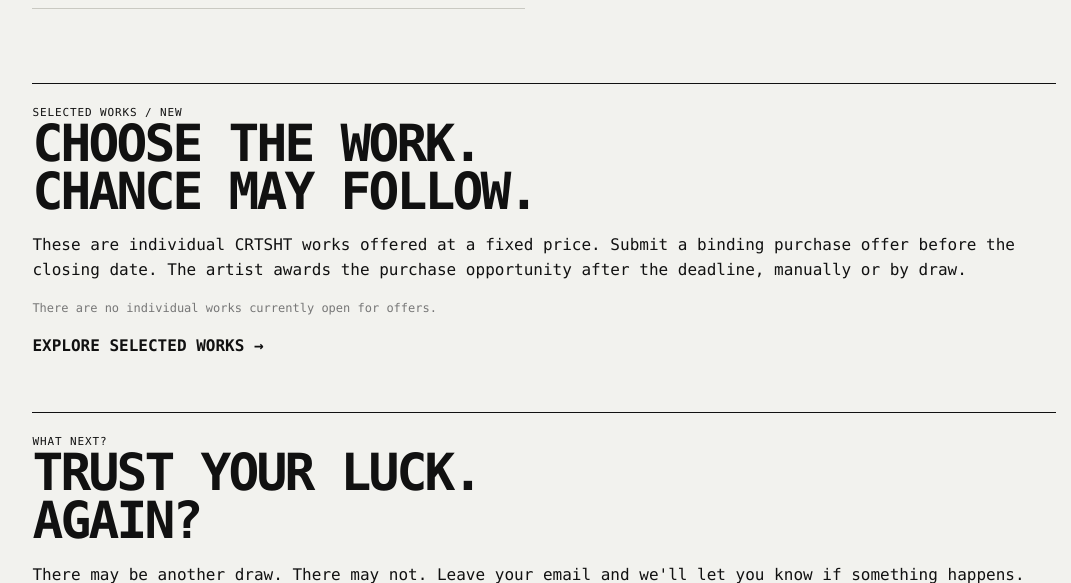
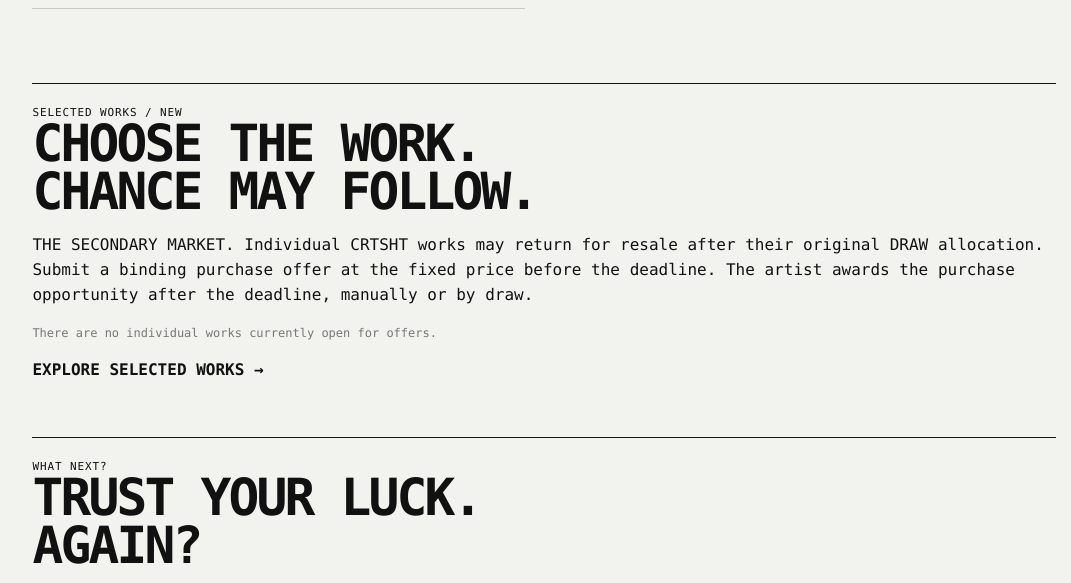
Before and after one commit to ibulla/crtsht, a PHP site: page /draw in a window 1280 px wide. Shown: the part 988-1571 px from the top of the page, without its empty margins (96-1167 px from the left). Run offline with PHP 8.4, Linux system fonts and the light colour scheme; data comes from the database, SQL or seed files in the repository; data that the repository does not hold is empty.

Commit message:
fix(draw): show previously allocated works in secondary-market listings

```diff
--- a/draw-archive.php
+++ b/draw-archive.php
@@ -37,10 +37,10 @@ $selectedDb=crt_db();
 if($selectedDb){
     try{
         crt_selected_db_timezone($selectedDb);
-        $selectedResult=$selectedDb->query("SELECT w.ID,w.CRTSHT_ID,w.PriceCHF,w.Location,w.OfferDeadline
+        $selectedResult=$selectedDb->query("SELECT w.ID,w.CRTSHT_ID,w.PriceCHF,w.Location,w.OfferDeadline,
+                 (SELECT e.DrawBatch FROM CRTSHT_Draw_Entries e WHERE e.AssignedCRTSHT=w.CRTSHT_ID AND e.Status='assigned' LIMIT 1) AS OriginalDrawBatch
           FROM CRTSHT_Selected_Works w
           WHERE w.SaleStatus='open' AND w.OfferDeadline>NOW()
-          AND NOT EXISTS(SELECT 1 FROM CRTSHT_Draw_Entries e WHERE e.AssignedCRTSHT=w.CRTSHT_ID)
           ORDER BY w.OfferDeadline,w.CRTSHT_ID");
         if($selectedResult){$selectedForDraw=$selectedResult->fetch_all(MYSQLI_ASSOC);$selectedResult->free();}
     }catch(Throwable $e){error_log('CRTSHT draw selected-work listing failed: '.$e->getMessage());}
@@ -66,13 +66,14 @@ if($selectedDb){
 <section><div class="eyebrow">CRTSHT / PRICE HISTORY</div><p class="past-price">CHF 128 / ENDSAFTER / 2026</p><hr style="border:0;border-top:1px solid var(--line);margin:24px 0"><div class="eyebrow">NEXT DRAW / NOT ANNOUNCED</div></section>
 </div>
 <section class="news" id="selected-works"><div class="eyebrow">SELECTED WORKS / NEW</div><h2>CHOOSE THE WORK.<br>CHANCE MAY FOLLOW.</h2>
-<p>These are individual CRTSHT works offered at a fixed price. Submit a binding purchase offer before the closing date. The artist awards the purchase opportunity after the deadline, manually or by draw.</p>
+<p>THE SECONDARY MARKET. Individual CRTSHT works may return for resale after their original DRAW allocation. Submit a binding purchase offer at the fixed price before the deadline. The artist awards the purchase opportunity after the deadline, manually or by draw.</p>
 <?php if($selectedForDraw):?><div class="archive-grid" style="grid-template-columns:repeat(<?=(count($selectedForDraw)>1?2:1)?>,minmax(0,1fr));gap:24px">
 <?php foreach($selectedForDraw as $sw):$cid=(int)$sw['CRTSHT_ID'];$pic=crt_artwork($cid); ?>
 <article style="min-width:0;border:1px solid var(--line);padding:clamp(12px,2vw,22px)">
 <?php if($pic):?><a href="/selected-works#work-<?=(int)$sw['ID']?>"><img loading="lazy" src="<?=crt_e($pic)?>" alt="CRTSHT #<?=$cid?>" style="width:100%;max-height:400px;object-fit:contain"></a><?php endif;?>
 <div class="eyebrow" style="margin-top:18px">CRTSHT / #<?=str_pad((string)$cid,3,'0',STR_PAD_LEFT)?></div>
 <h3 style="font-size:clamp(22px,3vw,42px);margin:12px 0"><?=crt_e(crt_title($cid,crt_metadata($cid)))?></h3>
+<?php if($sw['OriginalDrawBatch']!==null):?><p class="subtle">DRAW <?=crt_e((string)$sw['OriginalDrawBatch'])?> / ORIGINAL ALLOCATION</p><?php endif;?>
 <p>FIXED PRICE / <strong>CHF <?=crt_e(number_format((float)$sw['PriceCHF'],2,'.',"'"))?></strong></p>
 <p>OFFERS CLOSE / <?=crt_e((string)$sw['OfferDeadline'])?> (Zurich)</p>
 <?php if(!empty($sw['Location'])):?><p>ON VIEW / <?=crt_e((string)$sw['Location'])?></p><?php endif;?>
```
